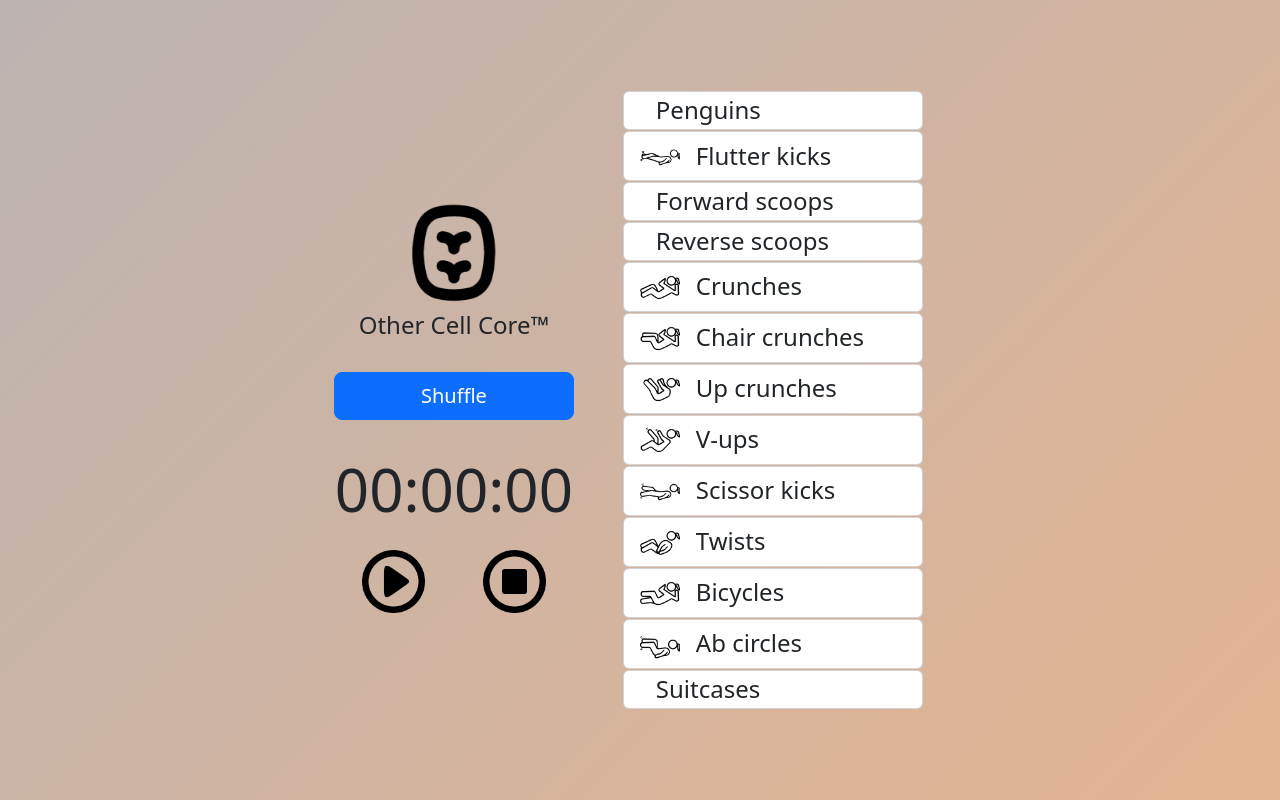
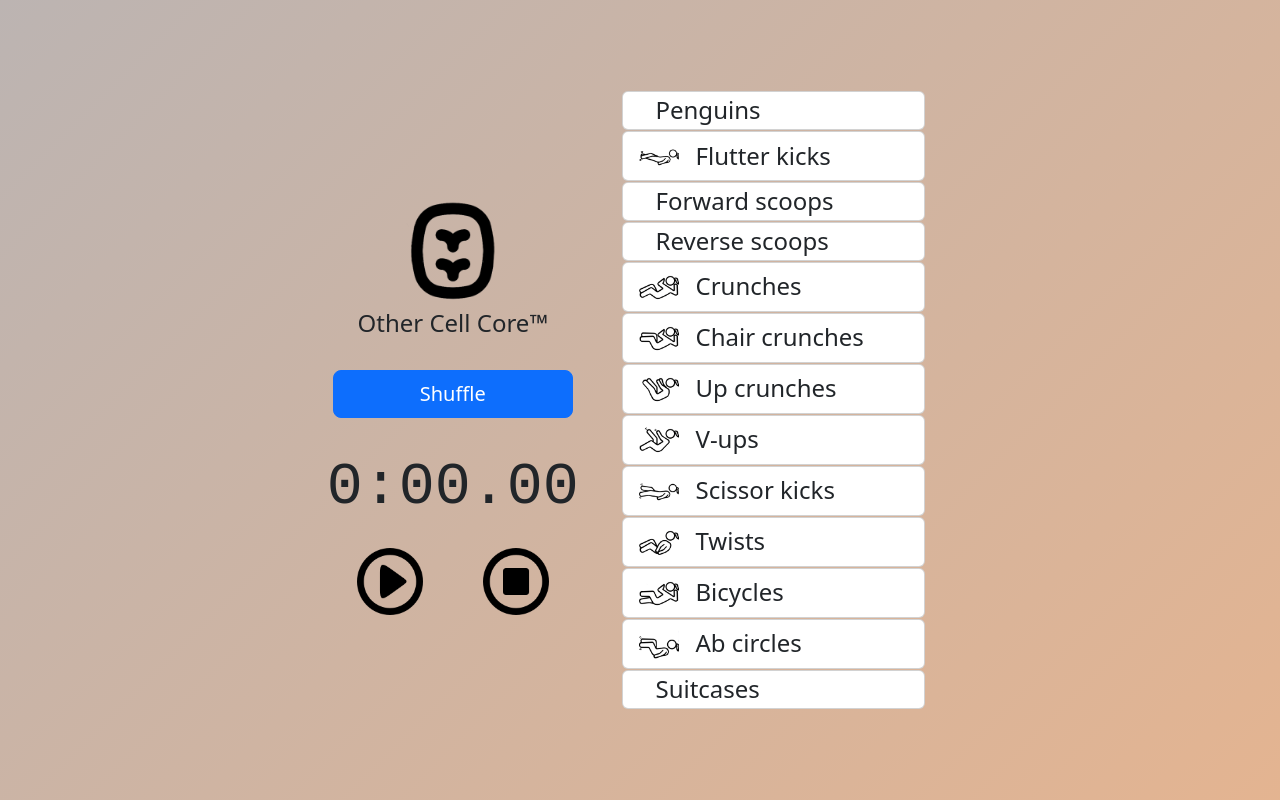
Before and after one commit to kstrickey/other-cell-core, a React (Create React App) app: page / in a window 1280 px wide. Built offline with nearby package versions, Linux system fonts and the light colour scheme.

Commit message:
uses Date.now() instead of adding milliseconds

```diff
--- a/src/App.css
+++ b/src/App.css
@@ -22,8 +22,9 @@ body, html {
 
 /* CSS for stopwatch */
 .stopwatch-time {
-    text-align: center;
-    font-size: 60px;
+  font-family: monospace, monospace, 'Arial', sans-serif;
+  text-align: center;
+  font-size: 60px;
 }
 
 /* General utility CSS classes for app */
--- a/src/components/Stopwatch.js
+++ b/src/components/Stopwatch.js
@@ -4,41 +4,58 @@ import React, { useState, useEffect } from 'react';
 import { Col, Row, Container } from 'react-bootstrap';
 
 export default function Stopwatch() {
-    // state to store time
-    const [time, setTime] = useState(0);
+  // keep startTime state variable and then just update display to Date.now() - startTime
 
+  // state to set the starting time
+  const [startTime, setStartTime] = useState(0);
+  // state to save elapsed time when paused
+  const [previousElapsed, setPreviousElapsed] = useState(0);
+  // state to set the current total elapsed time
+  const [elapsed, setElapsed] = useState(0);
   // state to check stopwatch running or not
   const [isRunning, setIsRunning] = useState(false);
 
   useEffect(() => {
     let intervalId;
     if (isRunning) {
-        // setting time from 0 to 1 every 10 milisecond using javascript setInterval method
-        intervalId = setInterval(() => setTime(time + 1), 10);
+      // update elapsed approx every 10 milliseconds
+      intervalId = setInterval(() => setElapsed(Date.now() - startTime), 10);
     }
     return () => clearInterval(intervalId);
-    }, [isRunning, time]);
+  }, [isRunning, startTime]);
 
-    // Minutes, seconds, milliseconds calculations
-    const minutes = Math.floor((time % 360000) / 6000);
-    const seconds = Math.floor((time % 6000) / 100);
-    const milliseconds = time % 100;
   // Method to start and stop timer
-    const startAndStop = () => {
+  const startAndPause = () => {
+    if (isRunning) {
+      setPreviousElapsed(elapsed + previousElapsed);
+      setElapsed(0);
+    } else {
+      setStartTime(Date.now());
+    }
     setIsRunning(!isRunning);
   };
 
   // Method to reset timer back to 0 and stop it
   const reset = () => {
-      setTime(0);
+    setElapsed(0);
+    setPreviousElapsed(0);
     setIsRunning(false);
   };
+
+  // Minutes, seconds, milliseconds calculations
+  const hours = Math.floor(((elapsed + previousElapsed)) / 3600000);
+  const minutes = Math.floor(((elapsed + previousElapsed) % 3600000) / 60000);
+  const seconds = Math.floor(((elapsed + previousElapsed) % 60000) / 1000);
+  const milliseconds = (elapsed + previousElapsed) % 1000;
+
+
   return (
     <div className="stopwatch-container">
       <p className="stopwatch-time">
-          {minutes.toString().padStart(2, "0")}:
-          {seconds.toString().padStart(2, "0")}:
-          {milliseconds.toString().padStart(2, "0")}
+        { hours > 0 && hours.toString()}
+        { minutes.toString().padStart(2, hours > 0 ? "0" : " ")}:
+        { seconds.toString().padStart(2, "0")}.
+        { Math.floor(milliseconds/10).toString().padStart(2, "0")}
       </p>
       <Container>
         <Row>
@@ -46,7 +63,8 @@ export default function Stopwatch() {
             <img className='zoomable-mid'
               style={{ width: '65%', maxWidth: '100px' }}
               src={isRunning ? "icons/pause.png" : "icons/play.png"} width={40}
-                onClick={startAndStop}
+              onClick={startAndPause}
+              alt={isRunning ? "Pause" : "Start"}
             />
           </Col>
           <Col className='d-flex flex-column align-items-center'>
```
Lines whose indentation alone changed are shown as unchanged.
